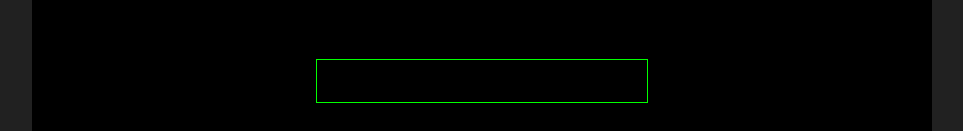
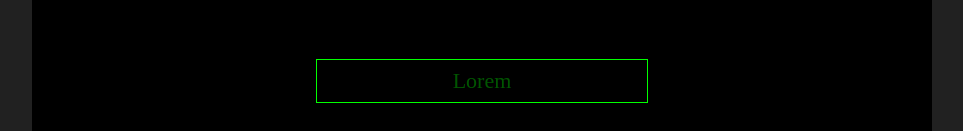
Before and after one commit to HiZollo/hz4ann-flag, a Next.js app: page /levels/8 in a window 1280 px wide. Shown: the part 437-568 px from the top of the page, without its empty margins (158-1121 px from the left). Built offline with nearby package versions, Linux system fonts and the light colour scheme.

Commit message:
chore: add current word as placeholder to the input in level 8

```diff
--- a/pages/levels/8.tsx
+++ b/pages/levels/8.tsx
@@ -26,8 +26,8 @@ export default function () {
     setStartTime(Date.now())
   }, [])
 
-  const handleChange = (e: React.KeyboardEvent<HTMLInputElement>) => {
-    setInput(e.currentTarget.value)
+  const handleChange = ({ currentTarget }: React.KeyboardEvent<HTMLInputElement>) => {
+    setInput(currentTarget.value.trim())
   }
 
   const handleKeyDown = ({ keyCode, key }: React.KeyboardEvent<HTMLInputElement>) => {
@@ -91,7 +91,14 @@ export default function () {
         </span>)
       }
       </div>
-      <Input id={styles.typingArea} value={input} onChange={handleChange} onKeyDown={handleKeyDown} disabled={disabled || end} />
+      <Input
+        id={styles.typingArea}
+        value={input}
+        onChange={handleChange}
+        onKeyDown={handleKeyDown}
+        disabled={disabled || end}
+        placeholder={words[currWordIndex]}
+      />
       <Button text={ win ? "獲取 Flag" : "完成打字測驗以獲得 Flag" } disabled={!win || end} onClick={handleWinButtonClick} />
       <PopupWrapper open={open} handleClose={() => setOpen(false)}>
         {endTime - startTime > 60e3 ?
```
Also changed, not shown: pages/levels/13.tsx (+35 -0 lines).
